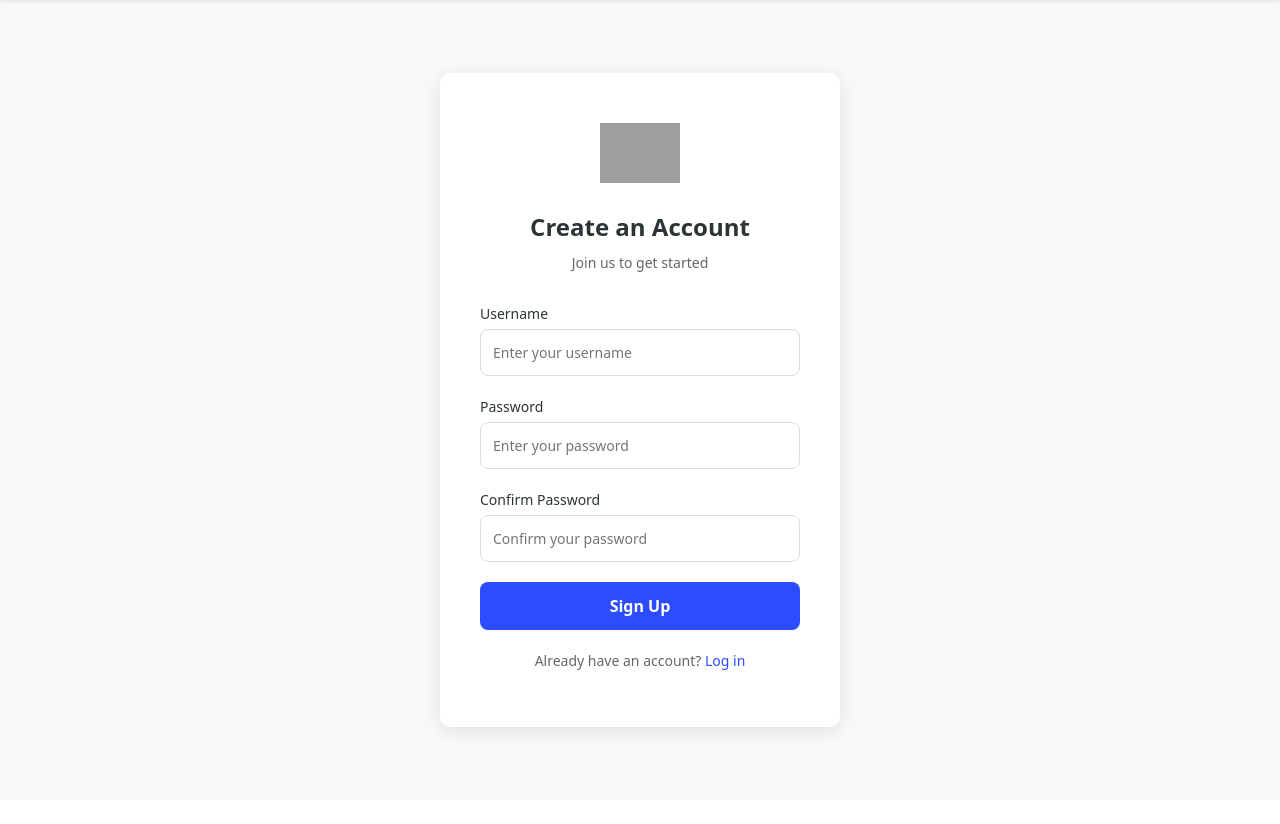
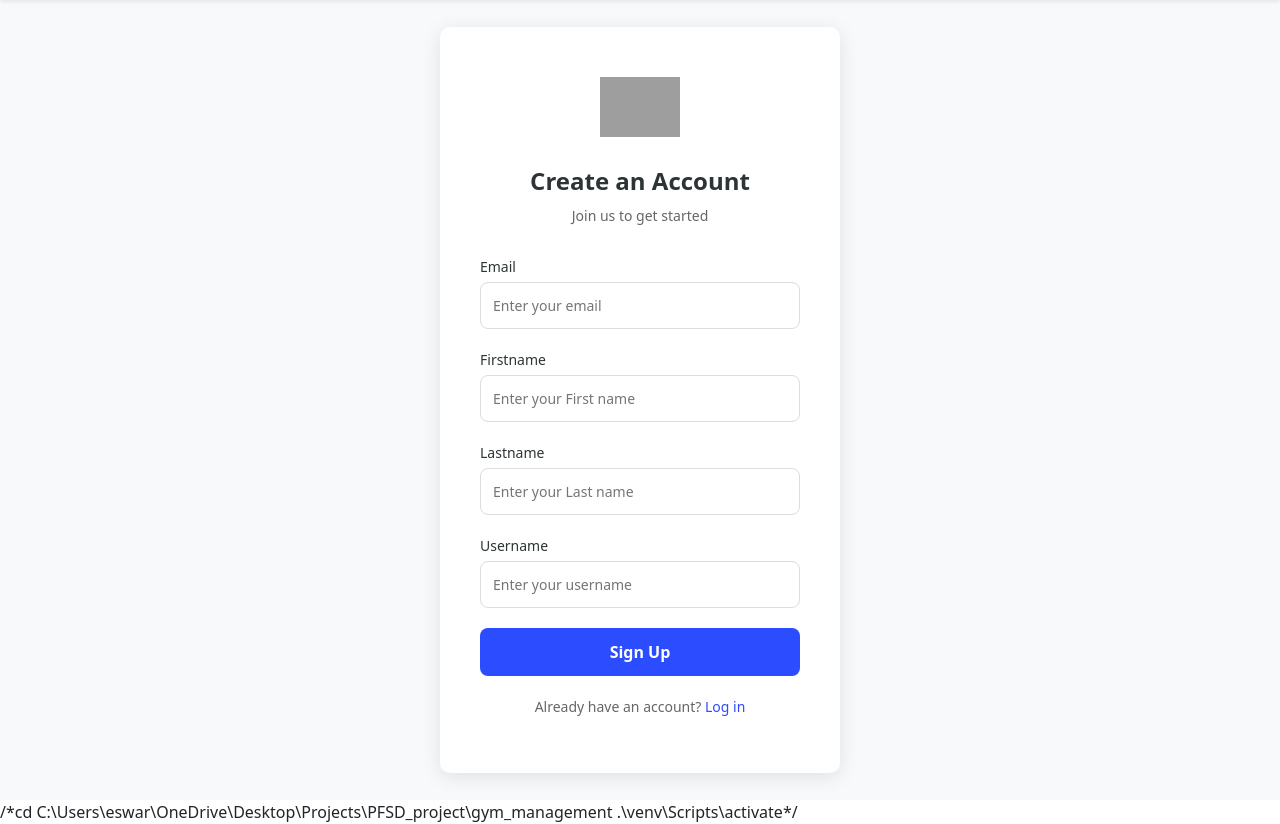
Before and after one commit to eswar-jajjara/gym_management_system, a Django app: page /users/register/ in a window 1280 px wide. Shown: the part 82-906 px from the top of the page. Before the commit the page ends 820 px from the top, so only its background shows below. Run offline with Django 5.2, Linux system fonts and the light colour scheme; grey boxes are pictures that could not be loaded.

Commit message:
Update registration form fields and add placeholder comments
Reordered and updated form fields in the registration template to include email, firstname, and lastname fields, while maintaining username. Added placeholders for better user guidance. Minor comment added in base.html for local development context.

```diff
--- a/gym_management/templates/base.html
+++ b/gym_management/templates/base.html
@@ -31,3 +31,5 @@
     <script src="https://cdn.jsdelivr.net/npm/bootstrap@5.3.0/dist/js/bootstrap.bundle.min.js"></script>
 </body>
 </html>
+/*cd C:\Users\eswar\OneDrive\Desktop\Projects\PFSD_project\gym_management
+.\venv\Scripts\activate*/
--- a/gym_management/templates/register.html
+++ b/gym_management/templates/register.html
@@ -19,16 +19,20 @@
         <form class="register-form" method="post">
             {% csrf_token %}
             <div class="form-group">
+                <label for="email">Email</label>
+                <input type="text" id="email" name="email" placeholder="Enter your email" required>
+            </div>
+            <div class="form-group">
+                <label for="firstname">Firstname</label>
+                <input type="text" id="firstname" name="firstname"  placeholder="Enter your First name" required>
+            </div>
+             <div class="form-group">
+                <label for="lastname">Lastname</label>
+                <input type="text" id="lastname" name="lastname" placeholder="Enter your Last name"  required>
+            </div>
+            <div class="form-group">
                 <label for="username">Username</label>
                 <input type="text" id="username" name="username" placeholder="Enter your username" required>
-            </div>
-            <div class="form-group">
-                <label for="password1">Password</label>
-                <input type="password" id="password1" name="password1" placeholder="Enter your password" required>
-            </div>
-            <div class="form-group">
-                <label for="password2">Confirm Password</label>
-                <input type="password" id="password2" name="password2" placeholder="Confirm your password" required>
             </div>
             <div class="form-group">
                 <button type="submit" class="btn-register">Sign Up</button>
```
